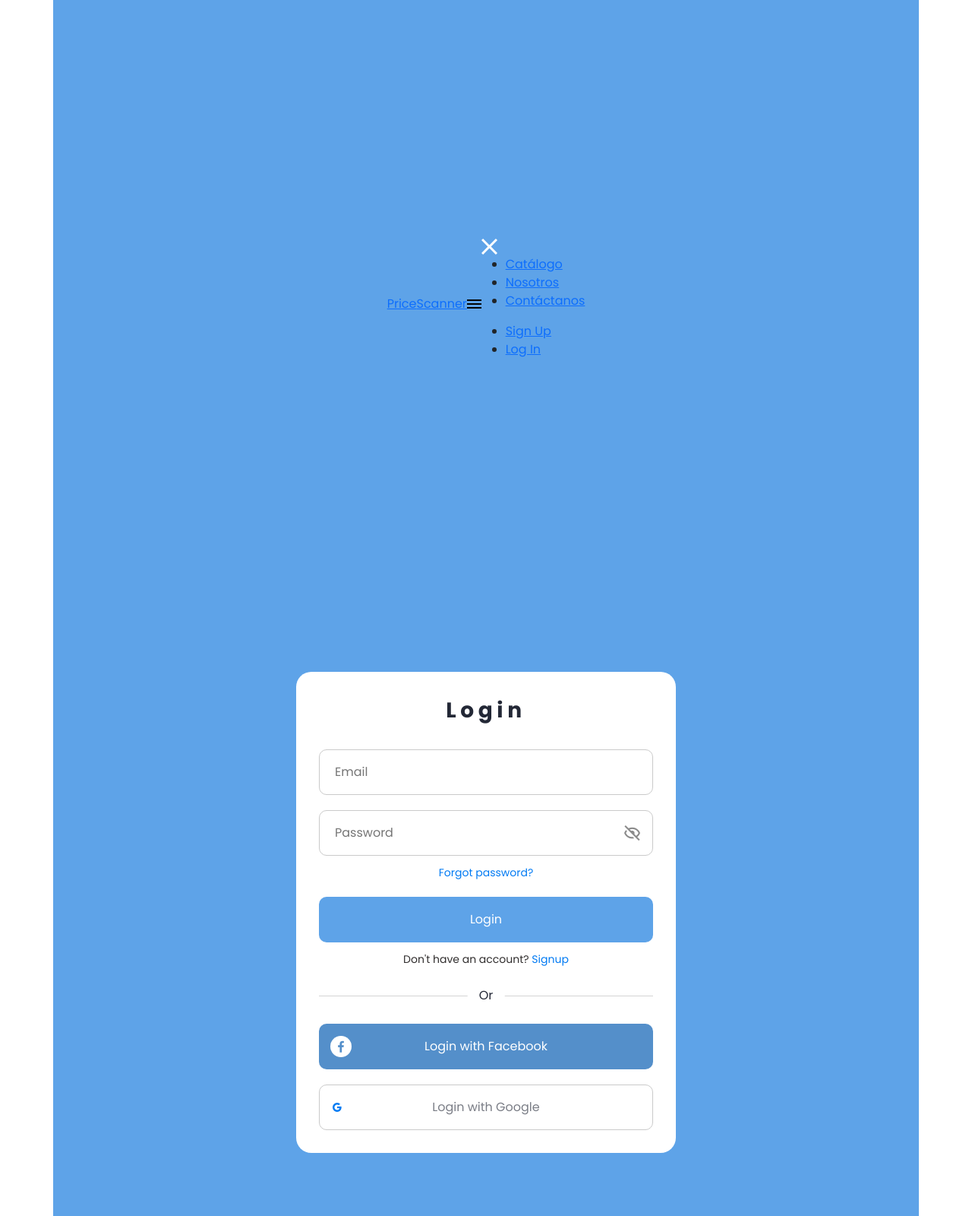
After one commit to 4ndr3steban/ppi_00, a Flask app: template templates/login.html in a window 1280 px wide. The commit adds this page. Shown: the whole page at 76% size. Run offline with Flask 2, Linux system fonts and the light colour scheme; the template is opened without the code that fills it, so the values that code supplies are empty.

Commit message:
login-signup

```diff
--- a/templates/cabecera.html
+++ b/templates/cabecera.html
@@ -36,8 +36,8 @@
                 </ul>
 
                 <ul class="secondary-navegation">
-                    <li class="sign-up-cta"><a href="#">Sign Up</a></li>
-                    <li class="log-in-cta"><a href="#">Log In</a></li>
+                    <li class="sign-up-cta"><a href="signup.html">Sign Up</a></li>
+                    <li class="log-in-cta"><a href="login.html">Log In</a></li>
                 </ul>
             </nav>
         </div>
--- /dev/null
+++ b/templates/login.html
@@ -0,0 +1,124 @@
+
+<!DOCTYPE html>
+<html lang="en">
+<head>
+
+    <!-- meta etiqueta requeridas -->
+    <meta charset="UTF-8">
+    <meta http-equiv="X-UA-Compatible" content="IE=edge">
+    <meta name="viewport" content="width=device-width, initial-scale=1.0">
+    <!-- titulo  -->
+    <title>Website</title>
+
+    <!-- archivos css, iconos y bootstrap -->
+    <link rel="stylesheet" href="static/css/login.css">
+    <link rel="stylesheet" href="https://unicons.iconscout.com/release/v2.1.6/css/unicons.css">
+    <link href="https://cdn.jsdelivr.net/npm/bootstrap@5.2.1/dist/css/bootstrap.min.css" rel="stylesheet"
+    integrity="sha384-iYQeCzEYFbKjA/T2uDLTpkwGzCiq6soy8tYaI1GyVh/UjpbCx/TYkiZhlZB6+fzT" crossorigin="anonymous">
+    <script type="module" src="https://unpkg.com/ionicons@7.1.0/dist/ionicons/ionicons.esm.js"></script>
+
+    <!-- Icono del password-->
+    <link href='https://unpkg.com/boxicons@2.1.4/css/boxicons.min.css' rel='stylesheet'>
+
+</head>
+<body>
+    <!-- barra de navegacion -->
+    <div class = "navBar">
+        <div class="container">
+            <a class="logo" href="/">Price<span>Scanner</span></a>
+
+            <img id="mobile-cta" class="mobile-menu" src="static/images/menu.svg" alt="Open Navegation">
+
+            <nav>
+                <img id="mobile-exit" class="mobile-menu-exit" src="static/images/exit.svg" alt="Close Navegation">
+
+                <!-- items de la barra de navegacion -->
+                <ul class="primary-navegation">
+
+                    <li class="current"><a href="/catalogo">Catálogo</a></li>
+                    <li><a href="/nosotros">Nosotros</a></li>
+                    <li><a href="/contactanos">Contáctanos</a></li>
+                </ul>
+
+                <ul class="secondary-navegation">
+                    <li class="sign-up-cta"><a href="signup.html">Sign Up</a></li>
+                    <li class="log-in-cta"><a href="login.html">Log In</a></li>
+                </ul>
+            </nav>
+        </div>
+    </div>
+
+    <section class="container form">
+        <div class="formlogin">
+            <div class="form-content">
+                <header>Login</header>
+
+                <form action="#">
+                    <div class="field input-field">
+                        <input type="email" placeholder="Email" class="input">
+                    </div>
+
+                    <div class="field input-field">
+                        <input type="password" placeholder="Password" class="password">
+                        <i class='bx bx-hide eye-icon'></i>
+                    </div>
+
+                    <div class="form-link">
+                        <a href="#" class="forgot-pass">Forgot password?</a>
+                    </div>
+
+                    <div class="field button-field">
+                        <button>Login</button>
+                    </div>
+                </form>
+
+                <div class="form-link">
+                    <span>Don't have an account? <a href="signup.html" class="link signup-link">Signup</a></span>
+                </div>
+            </div>
+
+            <div class="line"></div>
+
+            <div class="media-options">
+                <a href="#" class="field facebook">
+                    <i class='bx bxl-facebook facebook-icon'></i>
+                    <span>Login with Facebook</span>
+                </a>
+            </div>
+
+            <div class="media-options">
+                <a href="#" class="field google">
+                    <i class='bx bxl-google google-icon'></i>
+                    <span>Login with Google</span>
+                </a>
+            </div>
+        </div>
+
+    </section>
+
+    <!--Javascript-->
+    <script>
+        const forms= document.querySelector(".form"),
+            pwShowHide = document.querySelectorAll(".eye-icon"),
+            links = document.querySelectorAll(".link");
+
+        pwShowHide.forEach(eyeIcon => {
+            eyeIcon.addEventListener("click", () => {
+                let pwFields = eyeIcon.parentElement.parentElement.querySelectorAll(".password");
+
+                pwFields.forEach(password => {
+                    if(password.type === "password") {
+                        password.type = "text";
+                        eyeIcon.classList.replace("bx-hide", "bx-show");
+                        return;
+                    }
+                    password.type = "password";
+                    eyeIcon.classList.replace("bx-show", "bx-hide");
+                })
+            })
+        })
+
+    </script>
+
+</body>
+</html>
--- /dev/null
+++ b/templates/static/css/login.css
@@ -0,0 +1,193 @@
+@import url("https://fonts.googleapis.com/css2?family=Poppins:wght@400;700&display=swap");
+:root {
+  --primary-color: #007AF3;
+}
+
+html {
+  scroll-behavior: smooth;
+}
+
+
+* {
+    margin: 0;
+    padding: 0;
+    box-sizing: border-box;
+    font-family: "Poppins";
+}
+.container {
+    height: 100vh;
+    width: 100%;
+    display: flex;
+    align-items: center;
+    justify-content: center;
+    background: #5ea3e8;
+}
+
+.formlogin {
+    position: absolute;
+    max-width: 500px;
+    width: 100%;
+    padding: 30px;
+    border-radius: 20px;
+    background: #FFF;
+}
+
+.form.signup {
+    opacity: 0;
+    pointer-events: none;
+}
+
+.form.show-signup .form.singup {
+    opacity: 1;
+    pointer-events: auto;
+}
+
+header {
+    font-size: 28px;
+    font-weight: 600;
+    letter-spacing: 0.2em;
+    color: #232836;
+    text-align: center;
+}
+
+form {
+    margin-top: 30px;
+}
+
+.form .field {
+    position: relative;
+    height: 60px;
+    margin-top: 20px;
+    width: 100%;
+    border-radius: 10px;
+}
+
+
+.field input,
+.field button {
+    height: 100%;
+    width: 100%;
+    border: none;
+    font-size: 16px;
+    font-weight: 400;
+    border-radius: 10px;
+}
+
+.field input {
+    outline: none;
+    padding: 0 20px;
+    border: 1px solid #CACACA;
+}
+
+.field input:focus {
+    border-bottom-width: 3px;
+}
+
+.eye-icon {
+    position: absolute;
+    top: 50%;
+    right: 10px;
+    transform: translateY(-50%);
+    font-size: 25px;
+    color: #8b8b8b;
+    cursor: pointer;
+    padding: 5px
+}
+
+.field button {
+    color: #FFF;
+    background-color: #5ea3e8;
+    transition: all 0.3s ease;
+    cursor: pointer;
+}
+
+.field button:hover {
+    background-color: var(--primary-color);
+}
+
+.form-link {
+    text-align: center;
+    margin-top: 10px;
+}
+
+.form-link span,
+.form-link a {
+    font-size: 14px;
+    font-weight: 400;
+    color: rgb(49, 46, 46);
+}
+
+.form a {
+    color: var(--primary-color);
+    text-decoration: none;
+}
+
+.form-content a:hover {
+    text-decoration: underline;
+}
+
+.line {
+    position: relative;
+    height: 1px;
+    width: 100%;
+    margin: 36px 0;
+    background-color: #d4d4d4;
+}
+
+.line::before {
+    content: 'Or';
+    position: absolute;
+    top: 50%;
+    left: 50%;
+    transform: translate(-50%, -50%);
+    background-color: #FFF;
+    color: #232836;
+    padding: 0 15px;
+}
+
+.media-options a {
+    display: flex;
+    align-items: center;
+    justify-content: center;
+}
+
+a.facebook {
+    color: #FFF;
+    background-color: #548fca;
+}
+
+a.facebook .facebook-icon {
+    height: 28px;
+    width: 28px;
+    color: #548fca;
+    font-size: 20px;
+    border-radius: 50%;
+    display: flex;
+    align-items: center;
+    justify-content: center;
+    background-color: #FFF;
+}
+
+.facebook-icon {
+    position: absolute;
+    top: 50%;
+    left: 15px;
+    transform: translateY(-50%);
+}
+
+.google-icon {
+    position: absolute;
+    top: 50%;
+    left: 15px;
+    transform: translateY(-50%);
+}
+
+a.google {
+    border: 1px solid #CACACA;
+}
+
+a.google span {
+    font-weight: 500;
+    opacity: 0.6;
+    color: #232836;
+}
```
Also changed, not shown: templates/signup.html (added, +128 -0 lines), templates/static/css/signup.css (added, +193 -0 lines).
